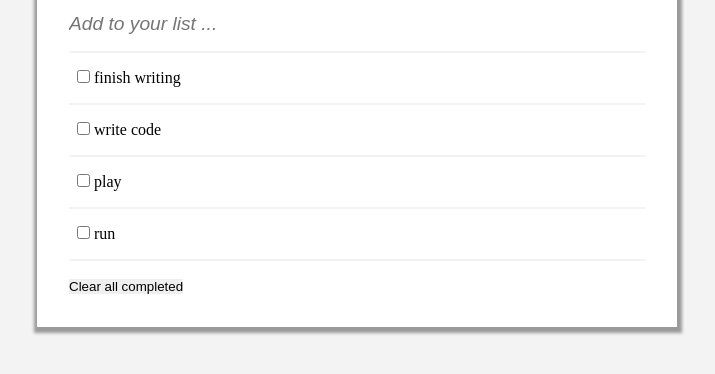
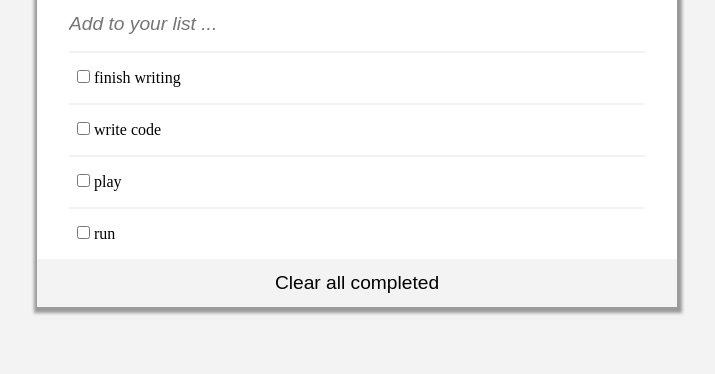
Before and after one commit to FevenSeyfu/Todo-List-app, a website built with webpack: page src/index.html in a window 1280 px wide. Shown: the part 154-528 px from the top of the page, without its empty margins (283-998 px from the left). Built offline with nearby package versions, Linux system fonts and the light colour scheme.

Commit message:
Style clear button

```diff
--- a/src/index.html
+++ b/src/index.html
@@ -7,21 +7,17 @@
 </head>
 <body>
   <div class="container">
-    <header>
+    <header class="pl-2">
 			<h1 class="header-text">Today's To Do</h1>
-			<!-- <button class="reload-icon">
-				<img src="" alt="">
-		  </button> -->
+			<hr>
 		</header>
-		<hr>
-		<form action="">
+		<form action="" class="pl-2">
 			<label for="Add-task">
 				<input type="text" class="input-task" name="Add-task" placeholder="Add to your list ...">
 			</label>
-			<hr>
       <ul id="todoListPlaceholder"></ul>
-			<button class="clear-tasks" type="reset">Clear all completed</button>
 		</form>
+		<button class="clear-tasks" type="reset">Clear all completed</button>
 	</div>
 </body>
 </html>
--- a/src/index.js
+++ b/src/index.js
@@ -30,12 +30,12 @@ const AddTask = () => {
     const taskList = document.createElement('li');
     taskList.innerHTML = `
       <li class="list-item">
+        <hr>
         <label class="checkbox-label">
           <input type="checkbox" name="${todoTasks[task].index}" id="">
           ${todoTasks[task].description}
         </label>
-      </li>
-      <hr>`;
+      </li>`;
     taskListContainer.appendChild(taskList);
   });
 };
--- a/src/style.css
+++ b/src/style.css
@@ -12,9 +12,14 @@ body {
   width: 50%;
   height: auto;
   margin: 5% auto;
-  padding: 2rem;
   box-shadow: 1px 2px 3px 4px rgba(20, 20, 20, 0.4);
   background-color: #fff;
+  padding-top: 2rem;
+}
+
+.pl-2 {
+  padding-left: 2rem;
+  padding-right: 2rem;
 }
 
 h1 {
@@ -41,8 +46,15 @@ hr {
 
 .checkbox-label {
   padding-left: 0.5rem;
+  font-size: 1rem;
 }
 
 .clear-tasks {
   border: none;
+  width: 100%;
+  height: 3rem;
+  font-size: 1.2rem;
+  font-family: Arial, Helvetica, sans-serif;
+  background-color: #f3f3f3;
+  margin-top: 1rem;
 }
```
